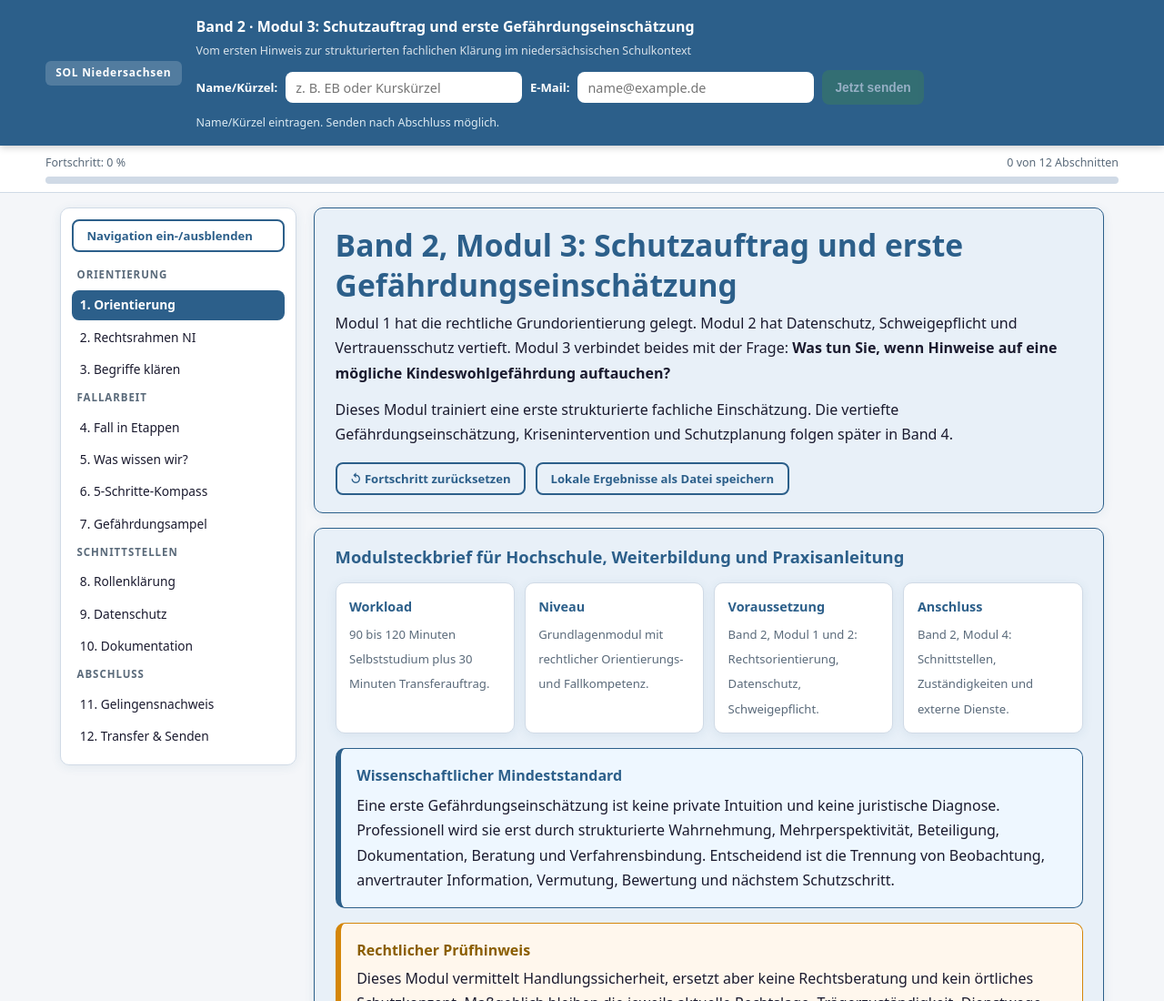
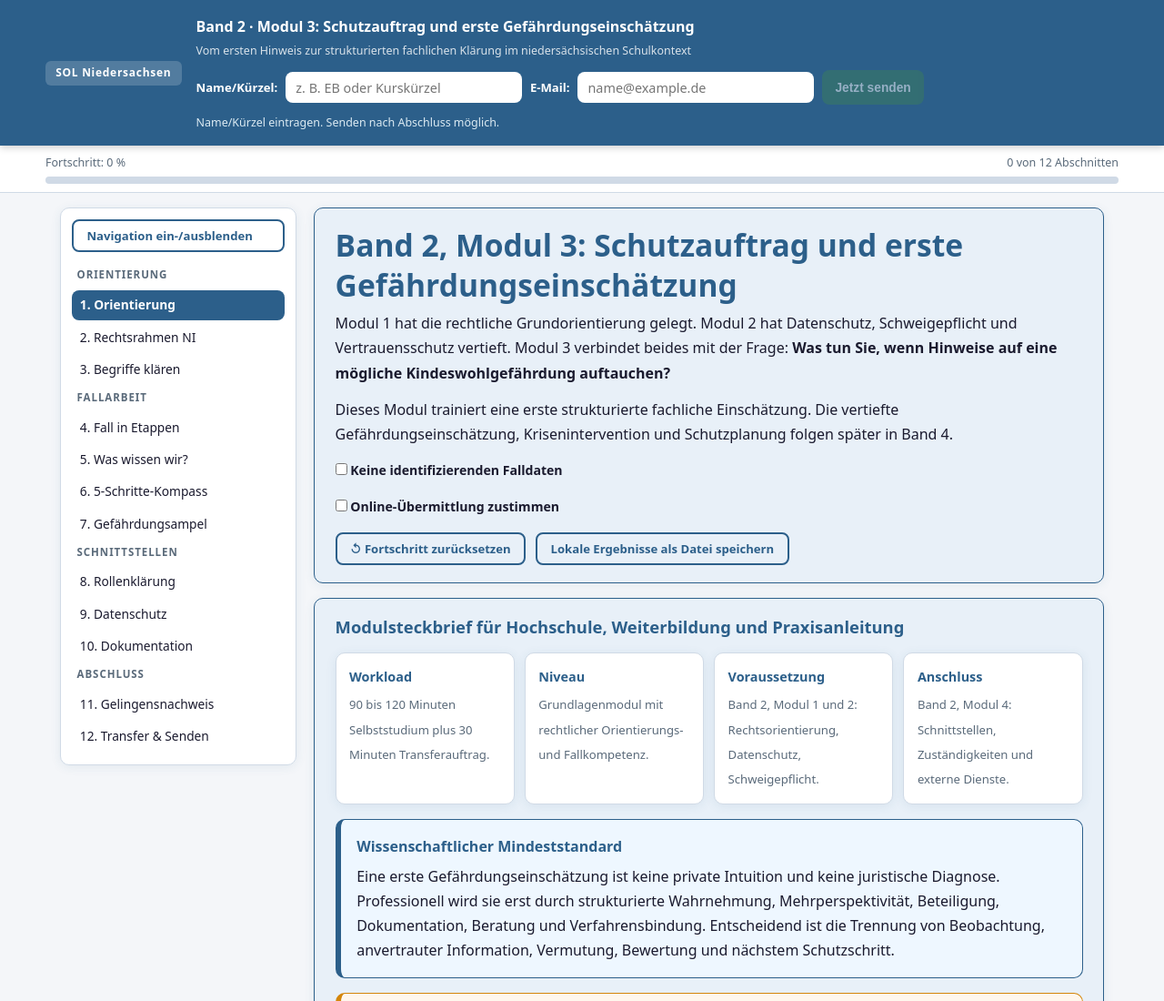
Before and after one commit to edmundbruns/band2modul3, a plain HTML site: page index.html in a window 1280 px wide. Shown: the top 1100 px of the page at 91% size. Drawn offline with Linux system fonts and the light colour scheme.

Commit message:
Standardisiere Band 2 Modul 3: Checkboxen, Abgabe-Header und Datenschutz

```diff
--- a/index.html
+++ b/index.html
@@ -627,7 +627,9 @@ tr:nth-child(even) td { background:#f7f9fc; }
 <div class="intro-block">
   <h1>Band 2, Modul 3: Schutzauftrag und erste Gefährdungseinschätzung</h1>
   <p>Modul 1 hat die rechtliche Grundorientierung gelegt. Modul 2 hat Datenschutz, Schweigepflicht und Vertrauensschutz vertieft. Modul 3 verbindet beides mit der Frage: <strong>Was tun Sie, wenn Hinweise auf eine mögliche Kindeswohlgefährdung auftauchen?</strong></p>
-  <p>Dieses Modul trainiert eine erste strukturierte fachliche Einschätzung. Die vertiefte Gefährdungseinschätzung, Krisenintervention und Schutzplanung folgen später in Band 4.</p>
+  <p>Dieses Modul trainiert eine erste strukturierte fachliche Einschätzung. Die vertiefte Gefährdungseinschätzung, Krisenintervention und Schutzplanung folgen später in Band 4.<div class="form-group"><label><input type="checkbox" id="privacyConfirm"> Keine identifizierenden Falldaten</label></div>
+<div class="form-group"><label><input type="checkbox" id="sendConsent"> Online-Übermittlung zustimmen</label></div>
+</p>
   <div class="btn-row">
     <button class="btn btn-outline btn-sm" onclick="resetProgress()">↺ Fortschritt zurücksetzen</button>
     <button class="btn btn-outline btn-sm" onclick="exportResults()">Lokale Ergebnisse als Datei speichern</button>
@@ -1806,7 +1808,7 @@ function updateSendState() {
   const nameValue = (finalName && finalName.value.trim()) || (headerName && headerName.value.trim()) || "";
   const emailValue = (finalEmail && finalEmail.value.trim()) || (headerEmail && headerEmail.value.trim()) || "";
   const emailValid = isValidEmailValue(emailValue);
-  const ready = nameValue.length > 0 && emailValid && quizEvaluated && completedSections.includes(12);
+  const ready = nameValue.length > 0 && emailValid ;
 
   if (btn) btn.disabled = !ready;
   if (headerBtn) headerBtn.disabled = !ready;
```
